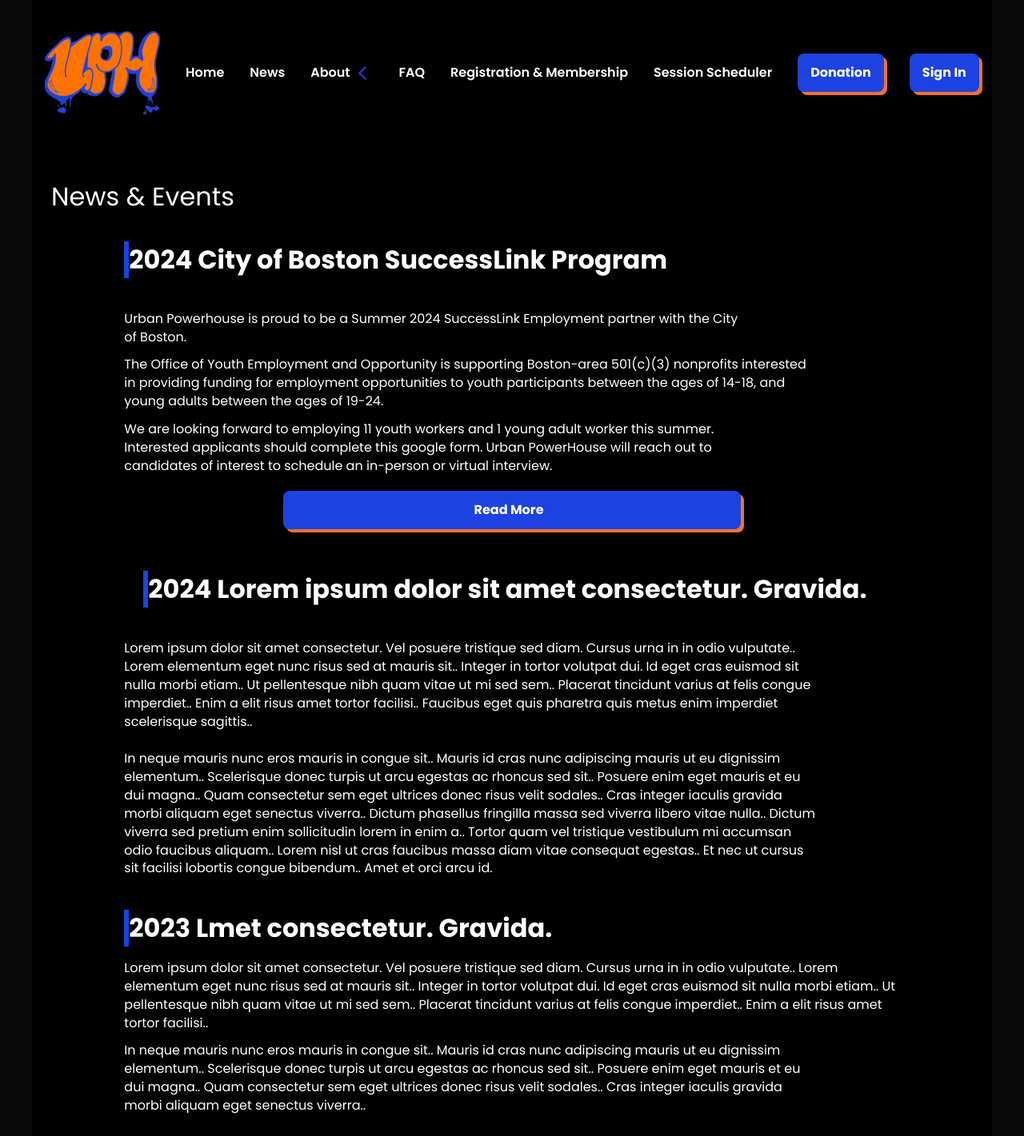
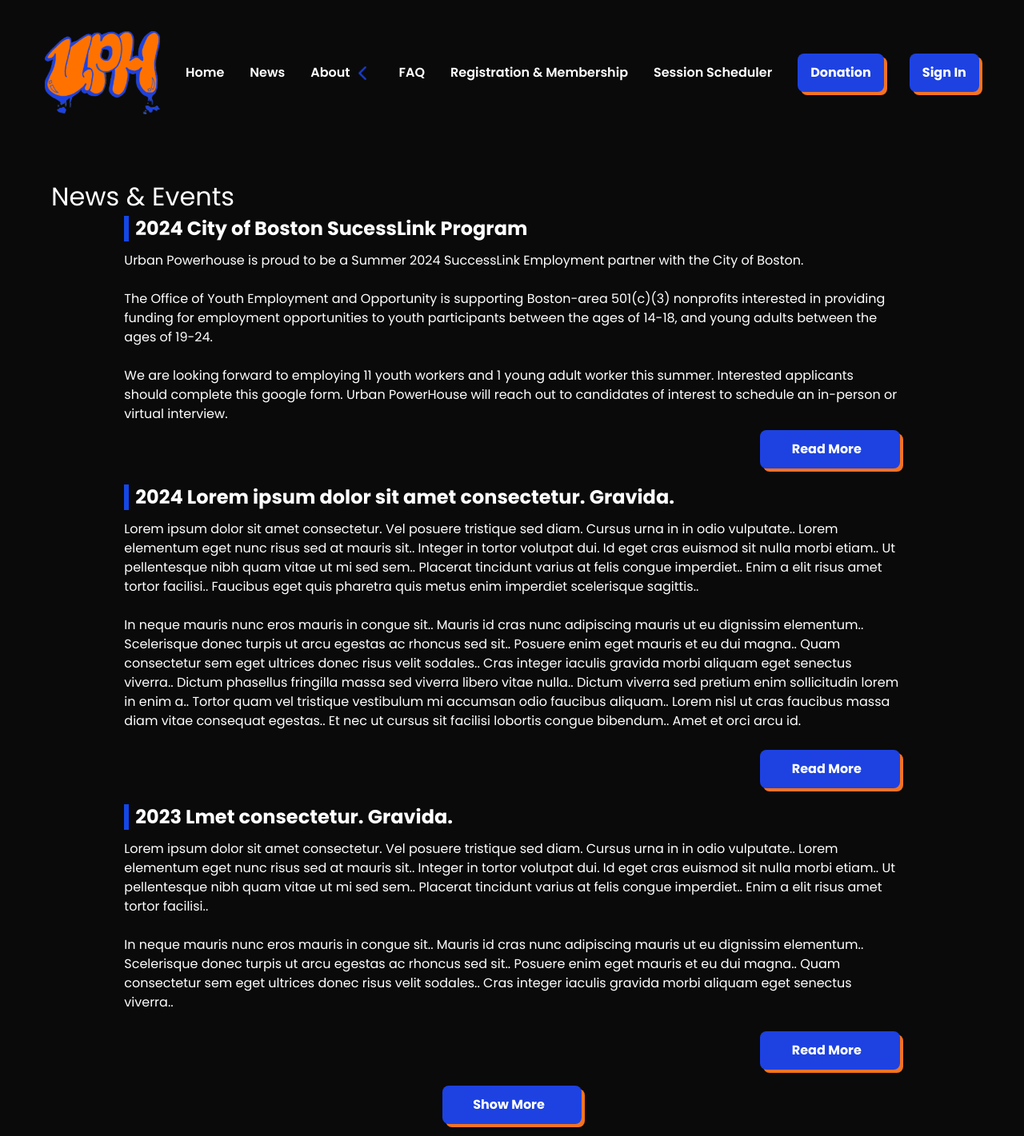
Before and after one commit to Artists-for-Humanity/urban-powerhouse, a Next.js app: page /News in a window 1280 px wide. Shown: the top 1421 px of the page at 80% size. Built offline with nearby package versions, Linux system fonts and the light colour scheme.

Commit message:
fixed all 3 versions mobile, desktop,tablet

```diff
--- a/components/GridContainer.tsx
+++ b/components/GridContainer.tsx
@@ -15,7 +15,7 @@ const Grid: React.FC<GridProps> = ({ children, className = '' }) => {
         grid px-4 min-h-[100vh]
         grid-cols-6 sm:grid-cols-8 lg:grid-cols-12
         gap-x-[13px] sm:gap-x-[24px] lg:gap-x-[24px]
-        justify-items-center h-full max-w-[1200px] m-auto bg-black ${className}
+        justify-items-center h-full max-w-[1200px] m-auto  ${className}
 
       `
       }>
--- a/pages/News.tsx
+++ b/pages/News.tsx
@@ -12,50 +12,51 @@ export default function News() {
     <Grid>
    <Navigation />
 
-   <Container className=" bg-black px-2 py-10">
-   <div className="pb-[35] text-leftcol-start-2 col-span-6 font-style: Poppinsl text-[32px] pb-10;">News & Events</div>
+   <Container className=" px-2 py-10">
+   <div className="pb-[35] text-leftcol-start-2 col-span-6 font-style: Poppinslff text-[32px] lg:text-[32px] pb-10;">News & Events</div>
 
-    <div className="col-start-2 col-span-8 text-white m-8 mb-10 text-sm font-bold mb-4 text-[20px] lg:mb-10 border-l-[6px] border-blue-700
+      <div className="col-start-2 col-span-5 sm:col-start-2 sm:col-span-7 pl-2 lg:col-start-2 lg:col-span-10 mb-3 ml-0 text-2xl font-bold border-l-[6px] border-blue-700">2024 City of Boston SucessLink Program</div>
 
- pl-[10px] ml-[0px] lg:pl-0 lg:text-[32px] lg:col-start-2 lg:col-span-10"> 2024 City of Boston SuccessLink Program
+      <div className="col-start-2 col-span-5 sm:col-start-2 sm:col-span-7 lg:col-start-2 lg:col-span-10 ">
+          <div className="mb-6">
+          Urban Powerhouse is proud to be a Summer 2024 SuccessLink Employment partner with the City of Boston.
+          </div>
+          <div className="mb-6">
+          The Office of Youth Employment and Opportunity is supporting Boston-area 501(c)(3) nonprofits interested in providing  funding for employment opportunities to youth participants between the  ages of 14-18, and young adults between the ages of 19-24.
+          </div>
+          <div className="mb-2">
+          We are looking forward to employing 11 youth workers and 1 young adult  worker this summer. Interested applicants should complete this google form. Urban PowerHouse will reach out to candidates of interest to schedule an in-person or virtual interview.          </div>
+
       </div>
-      <p className="col-start-2 col-span-8 text-sm mb-3 text-[16px]lg:col-span-2lg:col-span-9 text-[16px]">
-      Urban Powerhouse is proud to be a Summer 2024 SuccessLink Employment partner with the City of Boston.
-      </p>
-      <p className="col-start-2 col-span-8 text-sm mb-3 lg:col-start-2 lg:col-span-9 text-[16px]" >
-        The Office of Youth Employment and Opportunity is supporting Boston-area 501(c)(3) nonprofits interested in providing  funding for employment opportunities to youth participants between the  ages of 14-18, and young adults between the ages of 19-24.
-      </p>
-      <p className="col-start-2 col-span-8 text-sm mb-5 lg:col-start-2 lg:col-span-8 text-[16px]">
-        We are looking forward to employing 11 youth workers and 1 young adult  worker this summer. Interested applicants should complete this google form. Urban PowerHouse will reach out to candidates of interest to schedule an in-person or virtual interview.
-      </p><Button label="Read More"className="col-start-4 col-span-6 mb-5 pl-[8px]"></Button>
+
+      <Button label="Read More"className="col-start-5 col-span-2  sm:col-start-7 sm:col-span-2 lg:col-start-10 lg:col-span-2 mb-5 pl-[8px]"></Button>
+
+      <div className="col-start-2 col-span-5 sm:col-start-2 sm:col-span-7 pl-2 lg:col-start-2 lg:col-span-10 mb-3 ml-0 text-2xl font-bold border-l-[6px] border-blue-700">2024 Lorem ipsum dolor sit amet consectetur. Gravida.</div>
+
+       <div className="col-start-2 col-span-5 sm:col-start-2 sm:col-span-7 lg:col-start-2 lg:col-span-10 ">
+        <div className="mb-6">
+        Lorem ipsum dolor sit amet consectetur. Vel posuere tristique sed diam. Cursus urna in in odio vulputate.. Lorem elementum eget nunc risus sed at mauris sit.. Integer in tortor volutpat dui. Id eget cras euismod sit nulla morbi etiam.. Ut pellentesque nibh quam vitae ut mi sed sem.. Placerat tincidunt varius at felis congue imperdiet.. Enim a elit risus amet tortor facilisi.. Faucibus eget quis pharetra quis metus enim imperdiet scelerisque sagittis..          </div>
+       <div className="mb-6">
+       In neque mauris nunc eros mauris in congue sit.. Mauris id cras nunc adipiscing mauris ut eu dignissim elementum.. Scelerisque donec turpis ut arcu egestas ac rhoncus sed sit.. Posuere enim eget mauris et eu dui magna.. Quam consectetur sem eget ultrices donec risus velit sodales.. Cras integer iaculis gravida morbi aliquam eget senectus viverra.. Dictum phasellus fringilla massa sed viverra libero vitae nulla.. Dictum viverra sed pretium enim sollicitudin lorem in enim a.. Tortor quam vel tristique vestibulum mi accumsan odio faucibus aliquam.. Lorem nisl ut cras faucibus massa diam vitae consequat egestas.. Et nec ut cursus sit facilisi lobortis congue bibendum.. Amet et orci arcu id.          </div>
+
+      </div>
+
+      <Button label="Read More"className="col-start-5 col-span-2  sm:col-start-7 sm:col-span-2 lg:col-start-10 lg:col-span-2 mb-5 pl-[8px]"></Button>
+
+        <div className="col-start-2 col-span-5 sm:col-start-2 sm:col-span-7 pl-2 lg:col-start-2 lg:col-span-10 mb-3 ml-0 text-2xl font-bold border-l-[6px] border-blue-700">2023 Lmet consectetur. Gravida.</div>
+
+      <div className="col-start-2 col-span-5 sm:col-start-2 sm:col-span-7 lg:col-start-2 lg:col-span-10 ">
+      <div className="mb-6">
+      Lorem ipsum dolor sit amet consectetur. Vel posuere tristique sed diam. Cursus urna in in odio vulputate.. Lorem elementum eget nunc risus sed at mauris sit.. Integer in tortor volutpat dui. Id eget cras euismod sit nulla morbi etiam.. Ut pellentesque nibh quam vitae ut mi sed sem.. Placerat tincidunt varius at felis congue imperdiet.. Enim a elit risus amet tortor facilisi..           </div>
+      <div className="mb-6">
+      In neque mauris nunc eros mauris in congue sit.. Mauris id cras nunc adipiscing mauris ut eu dignissim elementum.. Scelerisque donec turpis ut arcu egestas ac rhoncus sed sit.. Posuere enim eget mauris et eu dui magna.. Quam consectetur sem eget ultrices donec risus velit sodales.. Cras integer iaculis gravida morbi aliquam eget senectus viverra..           </div>
+
+      </div>
+
+      <Button label="Read More"className="col-start-5 col-span-2  sm:col-start-7 sm:col-span-2 lg:col-start-10 lg:col-span-2 mb-5 pl-[8px]"></Button>
 
 
-
-
-     <div className="col-start-2 col-span-8 text-white m-8 mb-10 text-sm font-bold mb-4 text-[20px] ml-0 lg:ml-6 border-l-[6px] border-blue-700
- pl-[10px] lg:pl-0 lg:text-[32px] lg:col-start-2 lg:col-span-10">
-     2024 Lorem ipsum dolor sit amet consectetur. Gravida.
-      </div>
-      <p className="col-start-2 col-span-9 text-sm mb-6 text-[16px]">
-        Lorem ipsum dolor sit amet consectetur. Vel posuere tristique sed diam. Cursus urna in in odio vulputate.. Lorem elementum eget nunc risus sed at mauris sit.. Integer in tortor volutpat dui. Id eget cras euismod sit nulla morbi etiam.. Ut pellentesque nibh quam vitae ut mi sed sem.. Placerat tincidunt varius at felis congue imperdiet.. Enim a elit risus amet tortor facilisi.. Faucibus eget quis pharetra quis metus enim imperdiet scelerisque sagittis..
-      </p>
-      <p className="col-start-2 col-span-9 text-sm mb-2 text-[16px]" >
-      In neque mauris nunc eros mauris in congue sit.. Mauris id cras nunc adipiscing mauris ut eu dignissim elementum.. Scelerisque donec turpis ut arcu egestas ac rhoncus sed sit.. Posuere enim eget mauris et eu dui magna.. Quam consectetur sem eget ultrices donec risus velit sodales.. Cras integer iaculis gravida morbi aliquam eget senectus viverra.. Dictum phasellus fringilla massa sed viverra libero vitae nulla.. Dictum viverra sed pretium enim sollicitudin lorem in enim a.. Tortor quam vel tristique vestibulum mi accumsan odio faucibus aliquam.. Lorem nisl ut cras faucibus massa diam vitae consequat egestas.. Et nec ut cursus sit facilisi lobortis congue bibendum.. Amet et orci arcu id.
-      </p>
-
-
-      <div className="col-start-2 col-span-8 text-white m-8 ml-0 text-sm font-bold mb-4 text-[20px] border-l-[6px] border-blue-700
- lg:pl-0 lg:text-[32px] lg:col-start-2 lg:col-span-10  pl-[10px]">
-        2023 Lmet consectetur. Gravida.
-      </div>
-      <p className="col-start-2 col-span-10 text-sm mb-3 text-[16px]">
-        Lorem ipsum dolor sit amet consectetur. Vel posuere tristique sed diam. Cursus urna in in odio vulputate.. Lorem elementum eget nunc risus sed at mauris sit.. Integer in tortor volutpat dui. Id eget cras euismod sit nulla morbi etiam.. Ut pellentesque nibh quam vitae ut mi sed sem.. Placerat tincidunt varius at felis congue imperdiet.. Enim a elit risus amet tortor facilisi..
-      </p>
-      <p className="col-start-2 col-span-9 text-sm mb-7 text-[16px]" >
-        In neque mauris nunc eros mauris in congue sit.. Mauris id cras nunc adipiscing mauris ut eu dignissim elementum.. Scelerisque donec turpis ut arcu egestas ac rhoncus sed sit.. Posuere enim eget mauris et eu dui magna.. Quam consectetur sem eget ultrices donec risus velit sodales.. Cras integer iaculis gravida morbi aliquam eget senectus viverra..
-      </p><Button label="Read More"className="col-start-4 col-span-7 mb-15 pl-[8px]"></Button>
-
-      <Button label="Show More"className="col-start-3 col-span-2 mb-6 pl-[8px]"></Button>
+      <Button label="Show More"className="col-start-3 col-span-2 lg:col-start-6 lg:col-span-2 sm:col-start-4 sm:col-span-2 mb-6 pl-[8px]"></Button>
 
 
 
```
